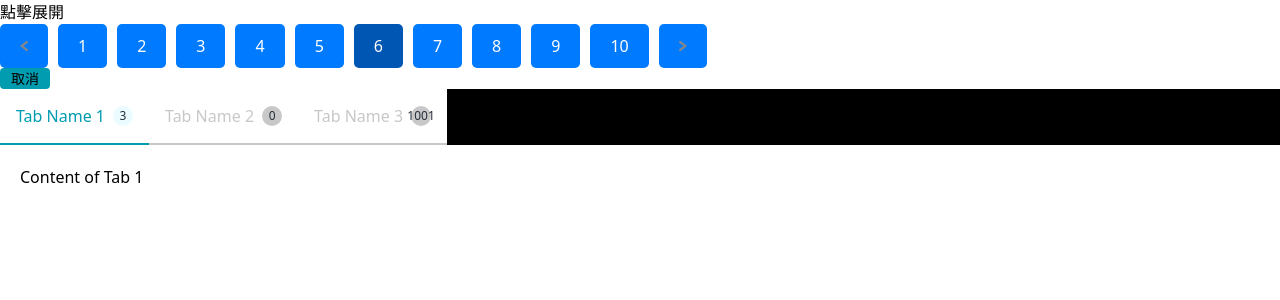
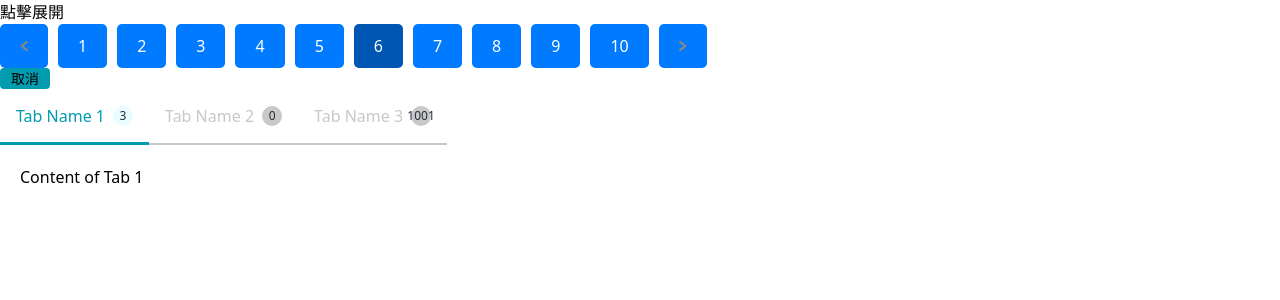
Before and after one commit to J4NLab/J4N-UI, a React (Vite) app: page / in a window 1280 px wide. Shown: the top 300 px of the page. Built offline with nearby package versions, Linux system fonts and the light colour scheme; the HTML template or start-up script is replaced by a standard one.

Commit message:
fix: style modify

```diff
--- a/src/components/Tab/index.tsx
+++ b/src/components/Tab/index.tsx
@@ -12,7 +12,7 @@ interface TabProps {
   alignment?: 'left' | 'center' | 'right';
 }
 
-const Tab: React.FC<TabProps> = ({ tabs, shape = 'rectangle', alignment = 'left' }) => {
+const Tab = ({ tabs, shape = 'rectangle', alignment = 'left' }: TabProps) => {
   const [activeIndex, setActiveIndex] = useState(0);
   const [animating, setAnimating] = useState(false);
 
@@ -42,7 +42,7 @@ const Tab: React.FC<TabProps> = ({ tabs, shape = 'rectangle', alignment = 'left'
             onClick={() => handleTabClick(index)}
             shape={shape}
           >
-            {tab.icon && <span style={{ marginRight: '8px' }}>{tab.icon}</span>}
+            {tab.icon && <span>{tab.icon}</span>}
             {tab.label}
             {tab.notification !== undefined && (
               <NotificationBadge active={index === activeIndex}>
--- a/src/components/Tab/style.ts
+++ b/src/components/Tab/style.ts
@@ -3,7 +3,7 @@ import styled, { css, keyframes } from 'styled-components';
 export const TabContainer = styled.div<{ justifyContent: string }>`
   display: flex;
   justify-content: ${({ justifyContent }) => justifyContent};
-  background-color: #000;
+  background-color: transparent;
 `;
 
 export const TabButton = styled.button<{ active?: boolean; shape?: 'capsule' | 'rectangle' }>`
@@ -19,11 +19,12 @@ export const TabButton = styled.button<{ active?: boolean; shape?: 'capsule' | '
   justify-content: center;
   padding: 16px;
   white-space: nowrap;
+  gap: 8px;
 
   ${props => {
     let borderBottom = 'none';
     if (props.shape === 'rectangle') {
-      borderBottom = props.active ? '2px solid #019CB0' : '2px solid #C8C8C8';
+      borderBottom = props.active ? '3px solid #019CB0' : '2px solid #C8C8C8';
     }
     return css`
       border-bottom: ${borderBottom};
@@ -76,7 +77,6 @@ export const NotificationBadge = styled.span<{ active?: boolean }>`
   display: inline-flex;
   justify-content: center;
   align-items: center;
-  margin-left: 8px;
   width: 20px;
   height: 20px;
   background-color: ${props => props.active ? '#EAFCFF' : '#C8C8C8'};
```
